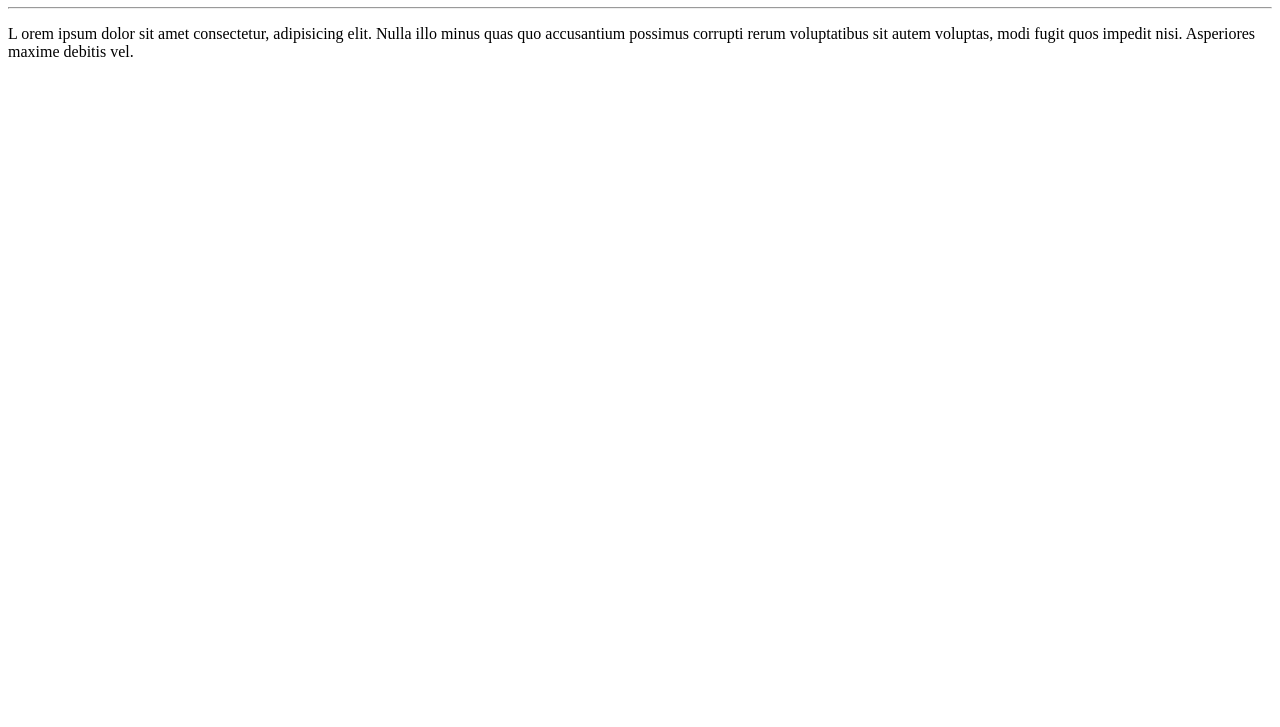
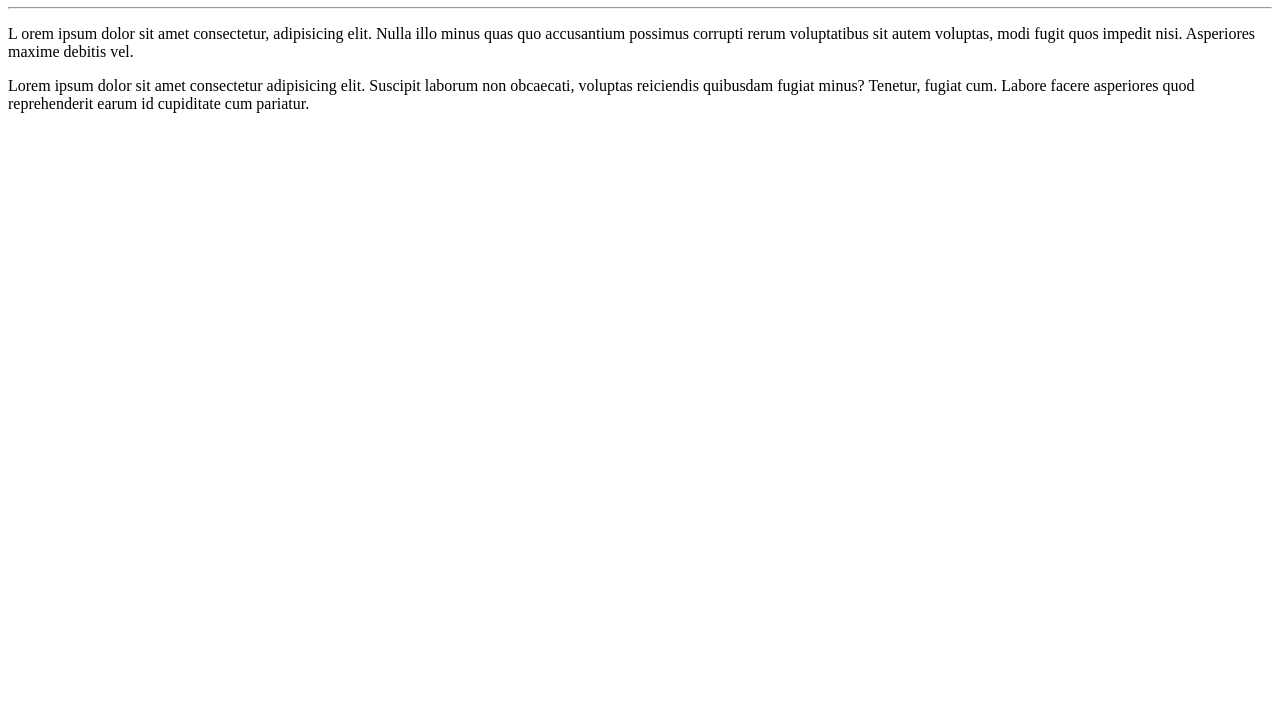
Before and after one commit to wagnoliveira/Curso-Git-e-GitHub, a plain HTML site: page site-exemplo/index.html in a window 1280 px wide. Shown: the part 73-800 px from the top of the page. Drawn offline with Linux system fonts and the light colour scheme.

Commit message:
adicionei outro parágro

```diff
--- a/site-exemplo/index.html
+++ b/site-exemplo/index.html
@@ -12,5 +12,10 @@
     <p>L
         orem ipsum dolor sit amet consectetur, adipisicing elit. Nulla illo minus quas quo accusantium possimus corrupti rerum voluptatibus sit autem voluptas, modi fugit quos impedit nisi. Asperiores maxime debitis vel.
     </p>
+    <p>
+        Lorem ipsum dolor sit amet consectetur adipisicing elit. Suscipit laborum non obcaecati, voluptas reiciendis quibusdam fugiat minus? Tenetur, fugiat cum. Labore facere asperiores quod reprehenderit earum id cupiditate cum pariatur.
+    </p>
+
+
 </body>
 </html>
```
